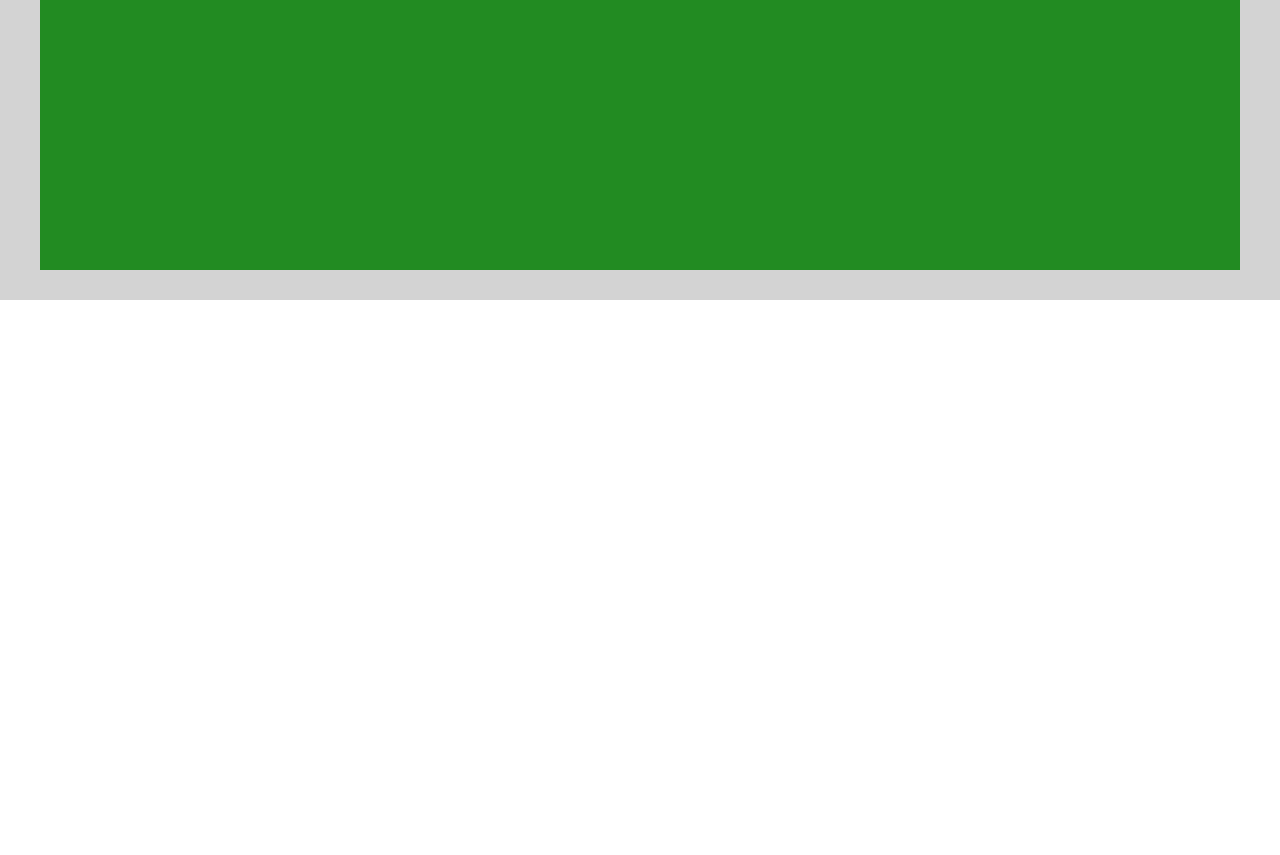
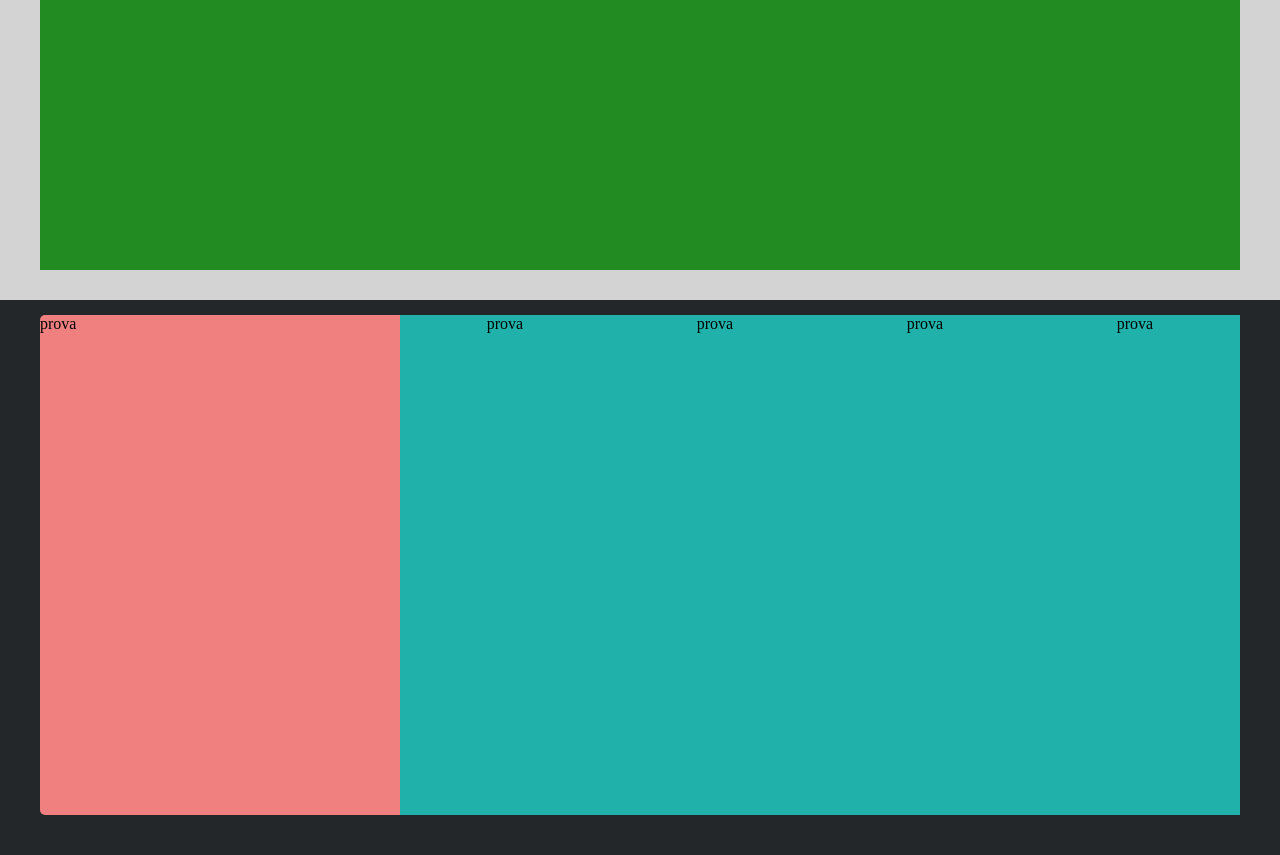
Before and after one commit to AndreaCatapano/htmlcss-struttura-discord, a plain HTML site: page index.html in a window 1280 px wide. Shown: the part 2880-3735 px from the top of the page. Before the commit the page ends 3180 px from the top, so only its background shows below. Drawn offline with Linux system fonts and the light colour scheme.

Commit message:
feat :added last section of main

```diff
--- a/css/style.css
+++ b/css/style.css
@@ -19,7 +19,25 @@
 
 .debug #item-green{
     height: 900px;
+    background-color: #228b22;
 }
+
+.debug .flexitem-big{
+    background-color: #1e90ff;
+}
+
+.debug .flexitem-small{
+    background-color: #ffc0cb;
+}
+
+.debug .flexbox-5-elements{
+    height: 500px;
+}
+
+.debug #flex-width-block{
+    width: 360px;
+}
+
 /*General*/
 
 .mpb-default{
@@ -56,17 +74,21 @@ header{
     padding: 30px 0 ;
 }
 
+/*Main: Main-Section*/
+
 .main-section {
     background-color: #ffffff;
+}
+
+.main-section .main-container:nth-of-type(even){
+    background-color: #d3d3d3;
 }
 
 .main-container {
     padding: 30px 0;
 }
 
-.main-section .main-container:nth-of-type(even){
-    background-color: #d3d3d3;
-}
+/*Main: flexbox-2-elements*/
 
 .flexbox-2-elements{
     display: flex;
@@ -76,16 +98,31 @@ header{
     flex-direction: row-reverse;
 }
 
-.flexitem-blue{
-    background-color: #1e90ff;
+.flexitem-big{
     flex-grow: 2;
 }
 
-.flexitem-pink{
-    background-color: #ffc0cb;
+.flexitem-small{
     flex-grow: 1;
 }
 
-#item-green {
-    background-color: #228b22;
+/*Main: multi-flexbox*/
+
+#black-container{
+    background-color:#23272a;
+    padding: 15px 0 40px;
 }
+
+.flexbox-5-elements{
+    background-color:#f08080 ;
+    border-radius: 5px;
+    display: flex;
+    justify-content: space-around;
+}
+
+.flexbox-4-elements{
+    background-color: #20b2aa;
+    flex-grow: 1;
+    display: flex;
+    justify-content: space-around;
+}
--- a/index.html
+++ b/index.html
@@ -1,5 +1,6 @@
 <!DOCTYPE html>
 <html lang="en">
+
 <head>
     <meta charset="UTF-8">
     <meta name="viewport" content="width=device-width, initial-scale=1.0">
@@ -7,6 +8,7 @@
 
     <link rel="stylesheet" href="css/style.css">
 </head>
+
 <body>
 
     <header>
@@ -33,22 +35,22 @@
     <section class="main-section">
         <div class="main-container debug">
             <div class="flexbox-2-elements mpb-default">
-                <div class="flexitem-blue">prova</div>
-                <div class="flexitem-pink">prova</div>
+                <div class="flexitem-big">prova</div>
+                <div class="flexitem-small">prova</div>
             </div>
         </div>
 
         <div class="main-container debug">
             <div class="flexbox-2-elements reverse mpb-default">
-                <div class="flexitem-blue">prova</div>
-                <div class="flexitem-pink">prova</div>
+                <div class="flexitem-big">prova</div>
+                <div class="flexitem-small">prova</div>
             </div>
         </div>
 
         <div class="main-container debug">
             <div class="flexbox-2-elements mpb-default">
-                <div class="flexitem-blue">prova</div>
-                <div class="flexitem-pink">prova</div>
+                <div class="flexitem-big">prova</div>
+                <div class="flexitem-small">prova</div>
             </div>
         </div>
 
@@ -57,10 +59,22 @@
                 <div id="item-green">prova</div>
             </div>
         </div>
+    </section>
 
-    </section>
+    <div id="black-container" class="debug">
+        <div class="flexbox-5-elements mpb-default debug">
+            <div id="flex-width-block">prova</div>
+            <div class="flexbox-4-elements">
+                <div>prova</div>
+                <div>prova</div>
+                <div>prova</div>
+                <div>prova</div>
+            </div>
+        </div>
+    </div>
 
     <footer></footer>
 
 </body>
+
 </html>
```
